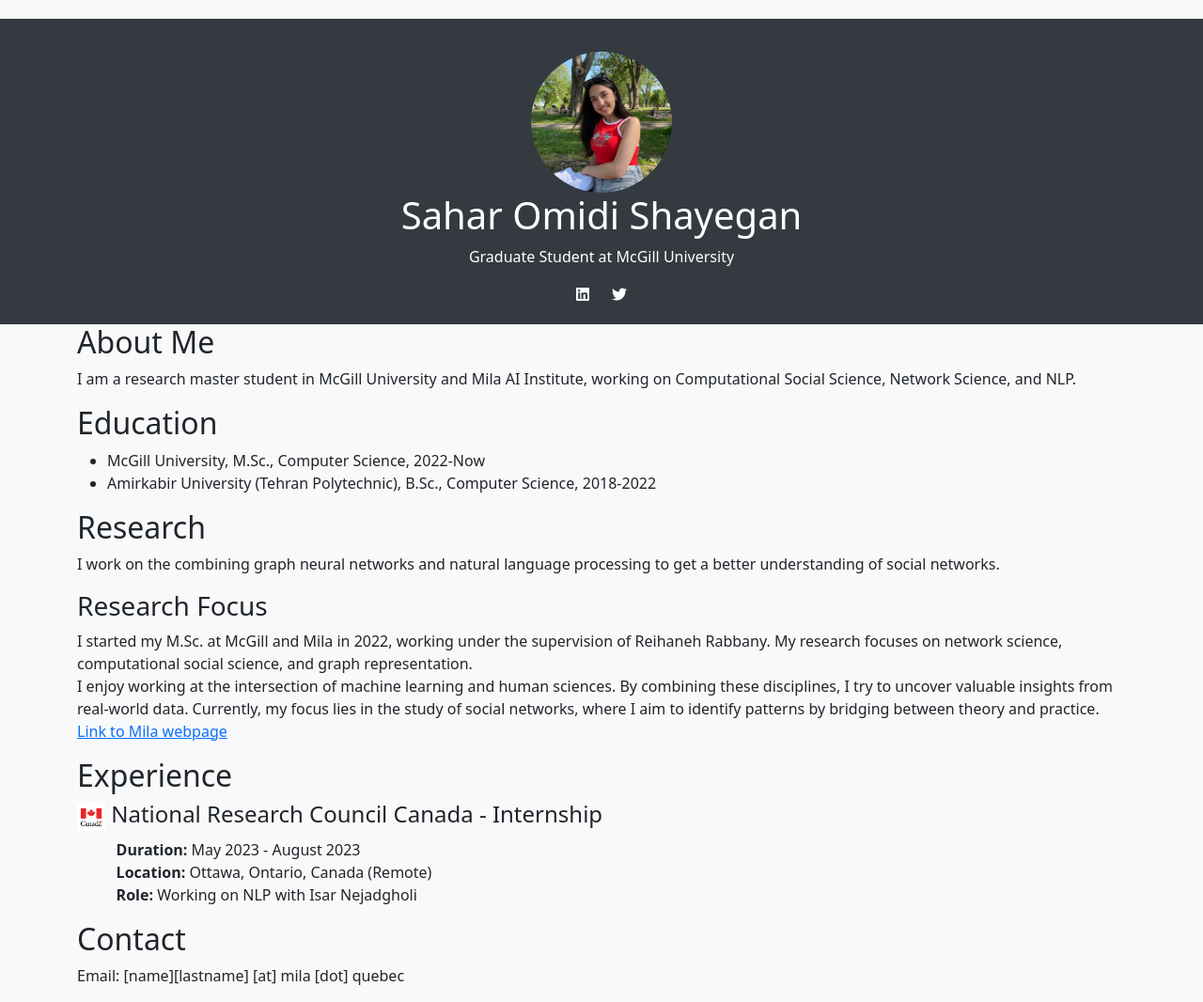
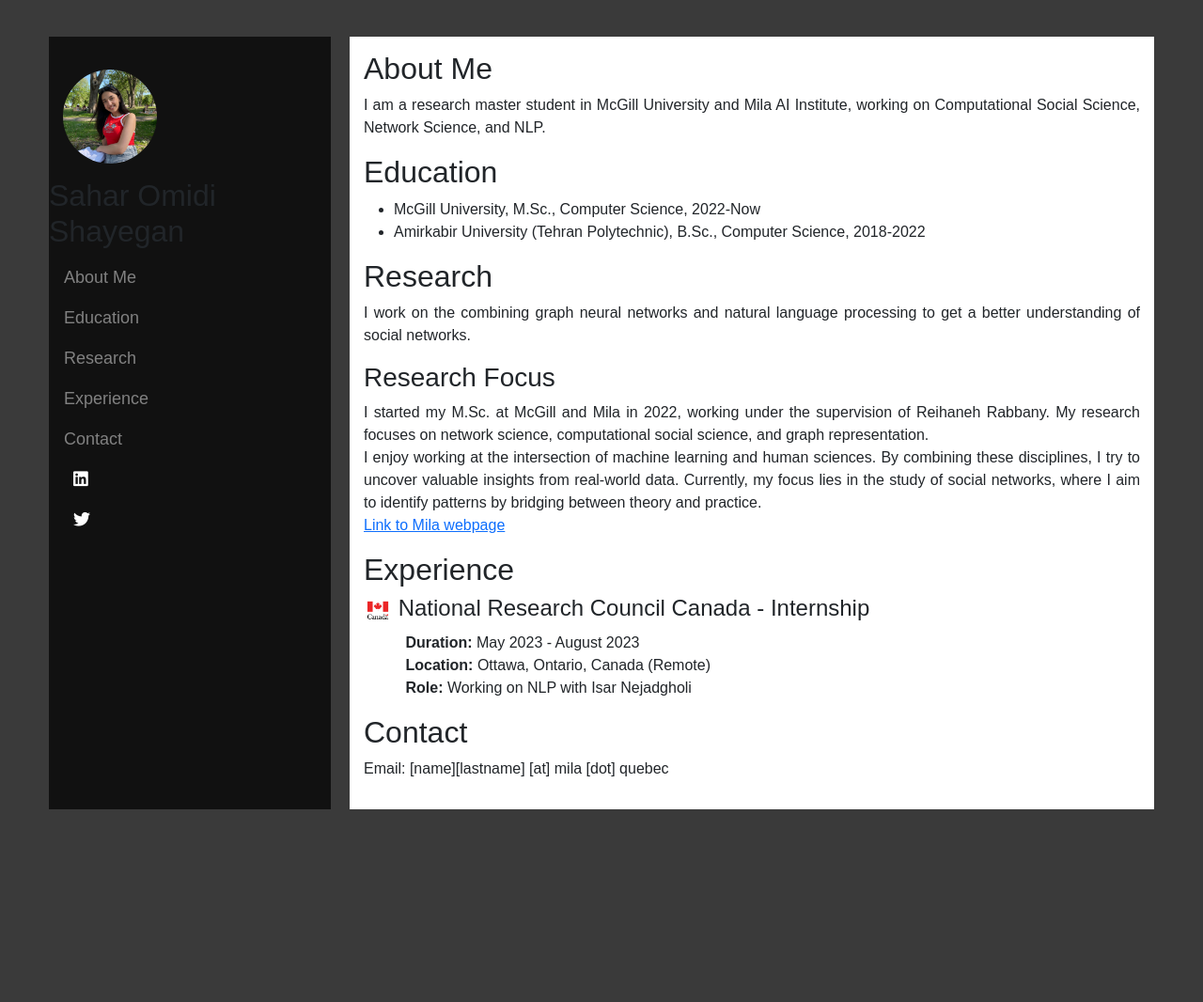
Before and after one commit to saharshayegan/saharshayegan.github.io, a Jekyll site: the page built from index.md, in a window 1280 px wide. Shown: the whole page at 94% size. Built offline with Jekyll 4.4.1, drawn with Linux system fonts in a browser that asks for light colours; after the commit the page ends 900 px from its top, so only the background shows below that.

Commit message:
improve layout

```diff
--- a/_layouts/default.html
+++ b/_layouts/default.html
@@ -1,35 +1,58 @@
 <!DOCTYPE html>
 <html lang="en">
-
 <head>
   <meta charset="UTF-8">
-  <meta name="viewport" content="width=device-width, initial-scale=1.0">
   <title>{{ site.title }}</title>
   <link href="https://cdn.jsdelivr.net/npm/bootstrap@5.1.0/dist/css/bootstrap.min.css" rel="stylesheet">
   <link rel="stylesheet" href="https://cdnjs.cloudflare.com/ajax/libs/font-awesome/5.15.3/css/all.min.css">
 
   <style>
-    /* Additional styling */
-    body {
-      padding-top: 20px;
-      background-color: #f8f9fa;
+    body, html {
+      height: 100%;
+      margin: 0;
+      font-family: Arial, Helvetica, sans-serif;
+      display: grid;
+      justify-items: center;
+      align-items: center;
+      background-color: #3a3a3a;
     }
 
-    header {
-      background: #343a40;
-      color: white;
-      padding: 20px 0;
-      text-align: center;
+    .container {
+      width: 100%;
+      max-width: 1200px;
+      display: grid;
+      grid-template-columns: 300px auto;
+      gap: 20px;
     }
 
-    img.profile-pic {
-      max-width: 150px;
-      border-radius: 50%;
-      margin-top: 15px;
+    .sidenav {
+      height: 100%;
+      background-color: #111;
+      padding-top: 20px;
     }
 
-    .social-icons {
-      margin-top: 10px;
+    .main-content {
+      padding: 15px;
+      background-color: white;
+      text-align: justify;
+    }
+
+    .sidenav a {
+      padding: 8px 8px 8px 16px;
+      text-decoration: none;
+      font-size: 18px;
+      color: #818181;
+      display: block;
+    }
+
+    .sidenav a:hover {
+      color: #f1f1f1;
+    }
+
+    .profile-pic {
+      max-width: 100px;
+      margin: 15px;
+      border-radius: 50%;
     }
 
     .social-icons a {
@@ -37,30 +60,28 @@
       color: white;
       text-decoration: none;
     }
-
-    img.logo {
-    width: 40px;
-    height: 40px;
-  }
   </style>
 </head>
-
 <body>
-  <header>
-    <img src="figs/sahars_photo.jpeg" alt="Profile Picture" class="profile-pic">
-    <h1>{{ site.title }}</h1>
-    <p>{{ site.description }}</p>
-    <div class="social-icons">
-      <a href="https://www.linkedin.com/in/sahar-shayegan/" target="_blank"><i class="fab fa-linkedin"></i></a>
-      <a href="https://twitter.com/sahar_shayegan" target="_blank"><i class="fab fa-twitter"></i></a>
+  <div class="container">
+    <div class="sidenav">
+      <img src="figs/sahars_photo.jpeg" alt="Profile Picture" class="profile-pic">
+      <h2>{{ site.title }}</h2>
+      <a href="#about">About Me</a>
+      <a href="#education">Education</a>
+      <a href="#research">Research</a>
+      <a href="#experience">Experience</a>
+      <a href="#contact">Contact</a>
+      <div class="social-icons">
+        <a href="https://www.linkedin.com/in/sahar-shayegan/" target="_blank"><i class="fab fa-linkedin"></i></a>
+        <a href="https://twitter.com/sahar_shayegan" target="_blank"><i class="fab fa-twitter"></i></a>
+      </div>
     </div>
-  </header>
-
-  <div class="container">
-    {{ content }}
+    <div class="main-content">
+      {{ content }}
+    </div>
   </div>
 
   <script src="https://cdn.jsdelivr.net/npm/bootstrap@5.1.0/dist/js/bootstrap.bundle.min.js"></script>
 </body>
-
 </html>
```
